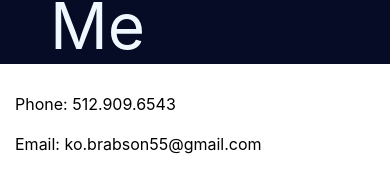
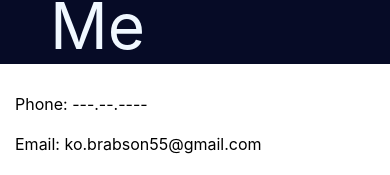
Before and after one commit to kobrabson/Profolio, a React (Create React App) app: page / in a window 390 px wide. Shown: the part 3955-4130 px from the top of the page. Built offline with nearby package versions, Linux system fonts and the light colour scheme.

Commit message:
got rid of phone

```diff
--- a/src/App.js
+++ b/src/App.js
@@ -4,7 +4,6 @@ import About from './components/Pages/About';
 import Education from './components/Pages/education/Education';
 import Picture from './components/Pages/Picture';
 import Skills from './components/Pages/skills/Skills';
-import Resume from './components/Pages/Resume';
 import ContactMe from './components/Pages/ContactMe';
 import Sidebar from './components/sidebar/Sidebar';
 
--- a/src/components/Pages/ContactMe.js
+++ b/src/components/Pages/ContactMe.js
@@ -4,7 +4,7 @@ function ContactMe() {
 	return (
 		<div id="ContactMe">
 			<div className="headers">Contact Me</div>
-			<p style={{ marginTop: '30px', marginLeft: '15px' }}> Phone: 512.909.6543</p>
+			<p style={{ marginTop: '30px', marginLeft: '15px' }}> Phone: ---.--.----</p>
 			<br />
 			<p style={{ marginLeft: '15px' }}> Email: ko.brabson55@gmail.com</p>
 			<br />
--- a/src/components/Pages/Resume.js
+++ b/src/components/Pages/Resume.js
@@ -1,6 +1,6 @@
 import React from 'react';
 
-const Resume = (props) => {
+const Resume = () => {
 	return (
 		<div id="resume">
 			<div className="headers">Resume</div>
```
